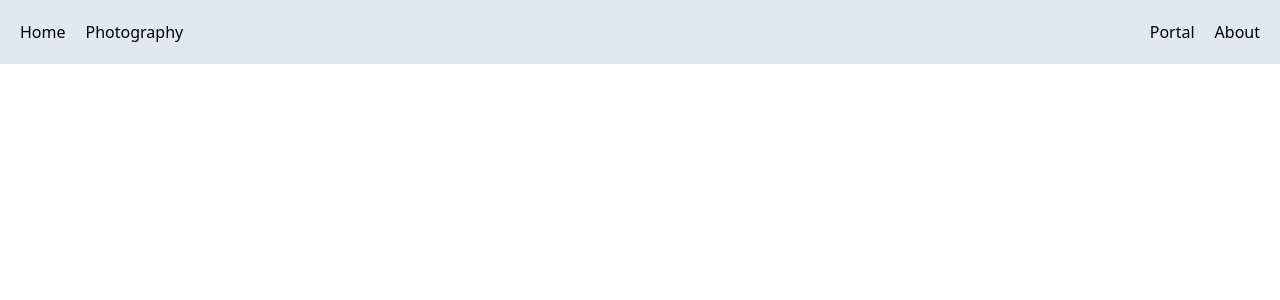
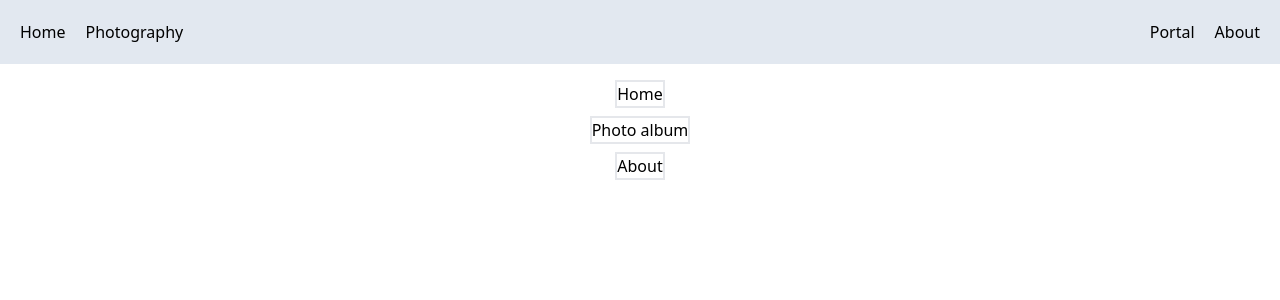
Before and after one commit to Brickbird911/brickbird.se, a Next.js app: page /portalhub in a window 1280 px wide. Shown: the top 300 px of the page. Built offline with nearby package versions, Linux system fonts and the light colour scheme.

Commit message:
feat:Added portalhbu links to all the different pages

```diff
--- a/pages/portalhub.tsx
+++ b/pages/portalhub.tsx
@@ -1,9 +1,25 @@
 import Topnav from "@/components/Topnav"
+import Link from "next/link"
 
 export default function portalhub () {
 	return (
 		<main className="bg-[]">
 			<Topnav />
+			<div className="flex justify-center align-middle font-medium mt-4">
+				<div className="border-2">
+					<Link href="/">Home</Link>
+				</div>
+			</div>
+			<div className="flex justify-center align-middle font-medium mt-2">
+				<div className="border-2">
+					<Link href="/photgraphy">Photo album</Link>
+				</div>
+			</div>
+			<div className="flex justify-center align-middle font-medium mt-2">
+				<div className="border-2">
+					<Link href="/about">About</Link>
+				</div>
+			</div>
 		</main>
 	)
 }
```
